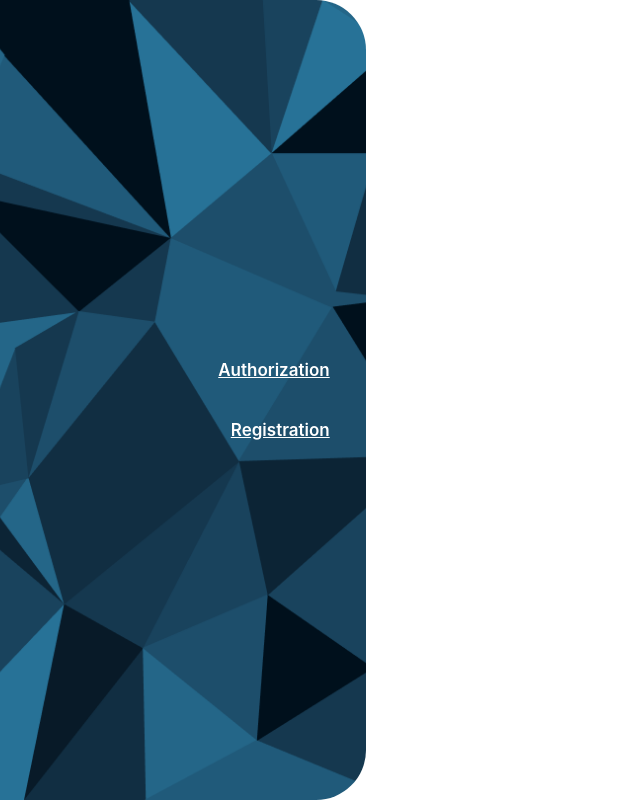
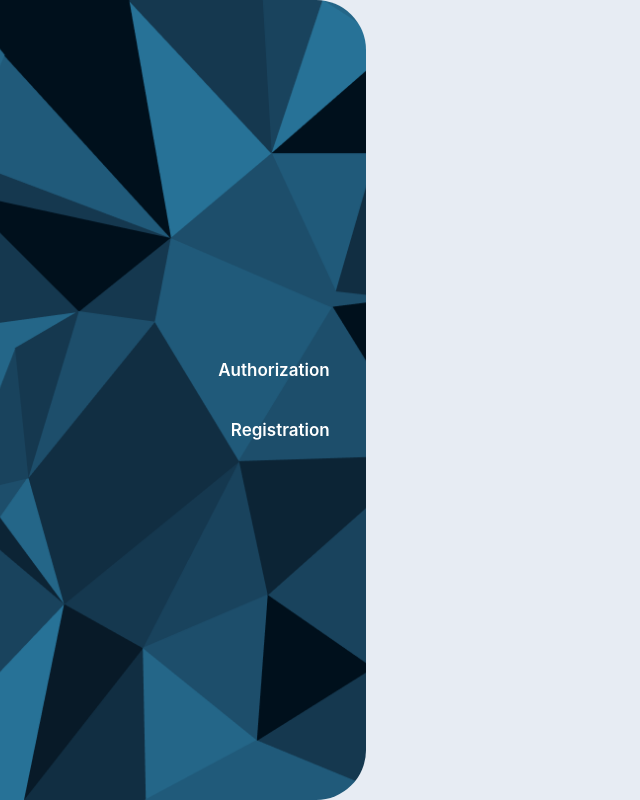
Before and after one commit to vlad-Kriajenkov/ts-your-contactbook, a React (Create React App) app: page / in a window 1280 px wide. Shown: the whole page, without its empty margins (0-640 px from the left). Built offline with nearby package versions, Linux system fonts and the light colour scheme.

Commit message:
Update index.css

```diff
--- a/src/index.css
+++ b/src/index.css
@@ -5,9 +5,29 @@
     sans-serif;
   -webkit-font-smoothing: antialiased;
   -moz-osx-font-smoothing: grayscale;
+  background-color: #e7ecf3;
 }
 
 code {
   font-family: source-code-pro, Menlo, Monaco, Consolas, 'Courier New',
     monospace;
 }
+
+h1,
+h2,
+h3,
+h4,
+h5,
+h6,
+ul,
+li,
+p {
+  margin: 0;
+  padding: 0;
+}
+a {
+  text-decoration: none;
+}
+img {
+  width: 100%;
+}
```
